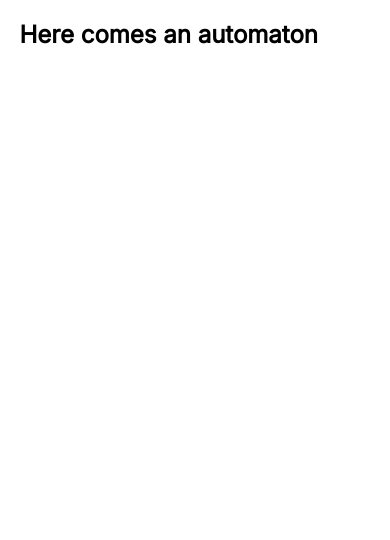
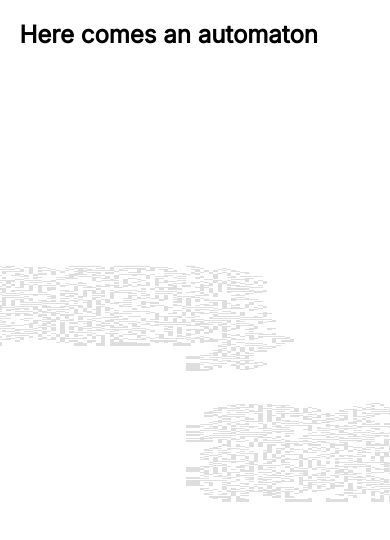
Before and after one commit to JosiasAurel/webspace, a Next.js app: page /auto in a window 390 px wide. Shown: the top 540 px of the page. Built offline with nearby package versions, Linux system fonts and the light colour scheme.

Commit message:
fix: scale?

```diff
--- a/components/Automata.tsx
+++ b/components/Automata.tsx
@@ -5,7 +5,7 @@ const Automata: React.FC = (): JSX.Element => {
     const canvas = document.getElementById("automata") as HTMLCanvasElement;
 
     const ctx = canvas.getContext("2d");
-    const dpi = window.devicePixelRatio * 2;
+    const dpi = window.devicePixelRatio;
     ctx.scale(dpi, dpi);
 
     /*
@@ -118,7 +118,7 @@ I want every square on the screen to by a 3x3 square
     //
     fillGrid();
     // prefillGrid();
-    setInterval(drawCells, 500);
+    setInterval(drawCells, window.innerWidth >= 1500 ? 500 : 100);
   }, []);
 
   return <canvas id="automata"></canvas>;
--- a/styles/global.css
+++ b/styles/global.css
@@ -13,18 +13,6 @@ body {
 
 .app > div {
   margin: 0 30%;
-}
-
-@media screen and (max-width: 1130px) {
-  .app > div {
-    margin: 10%;
-  }
-}
-
-@media screen and (max-width: 530px) {
-  .app > div {
-    margin: 5%;
-  }
 }
 
 .notif-text,
@@ -79,3 +67,18 @@ canvas {
   right: 10vw;
   image-rendering: pixelated;
 }
+
+@media screen and (max-width: 1130px) {
+  .app > div {
+    margin: 10%;
+  }
+}
+
+@media screen and (max-width: 530px) {
+  .app > div {
+    margin: 5%;
+  }
+  canvas {
+    transform: rotate(90deg);
+  }
+}
```
